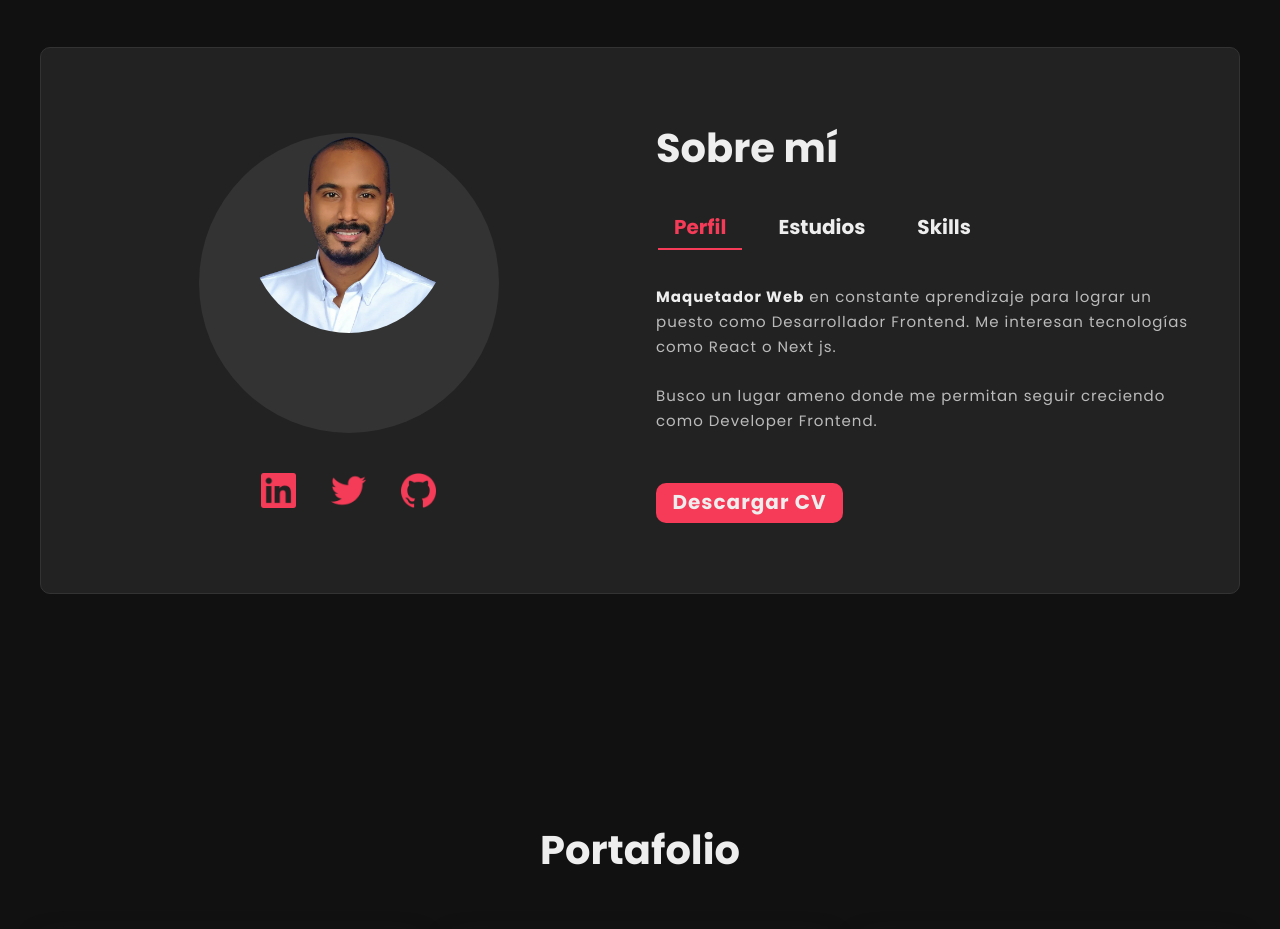
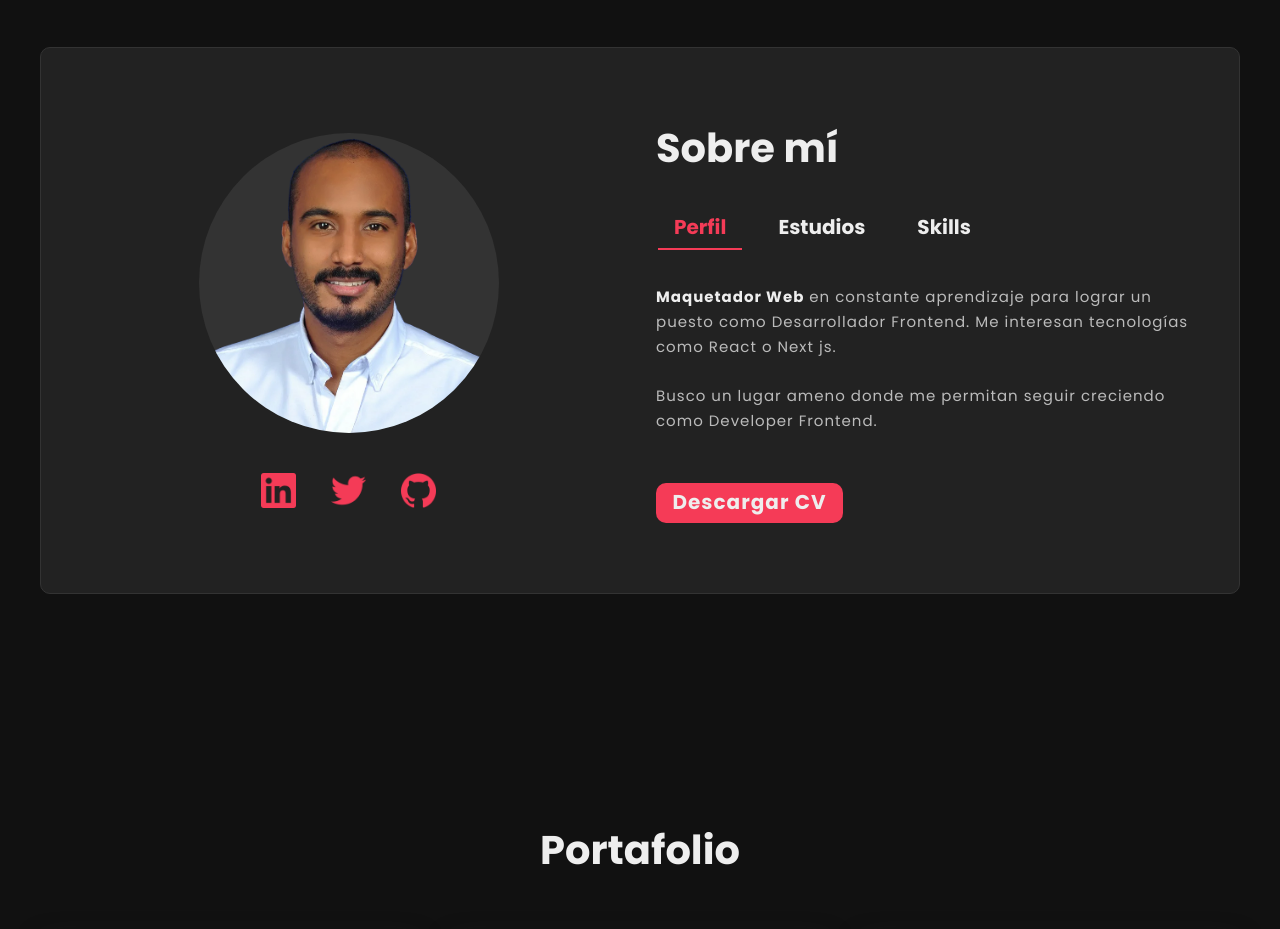
Before and after one commit to dioverdm/portfolio, a Next.js app: page / in a window 1280 px wide. Shown: the part 880-1809 px from the top of the page. Built offline with nearby package versions, Linux system fonts and the light colour scheme.

Commit message:
cambio tamaño de la imagen

```diff
--- a/components/About/index.jsx
+++ b/components/About/index.jsx
@@ -37,8 +37,8 @@ const About = () => {
           <BgImage>
             <ImageStyle
               src="/image/jose-manuel.webp"
-              height={200}
-              width={200}
+              height={300}
+              width={300}
               alt="foto de Jose Manuel Montaño Sáenz"
             />
           </BgImage>
```
